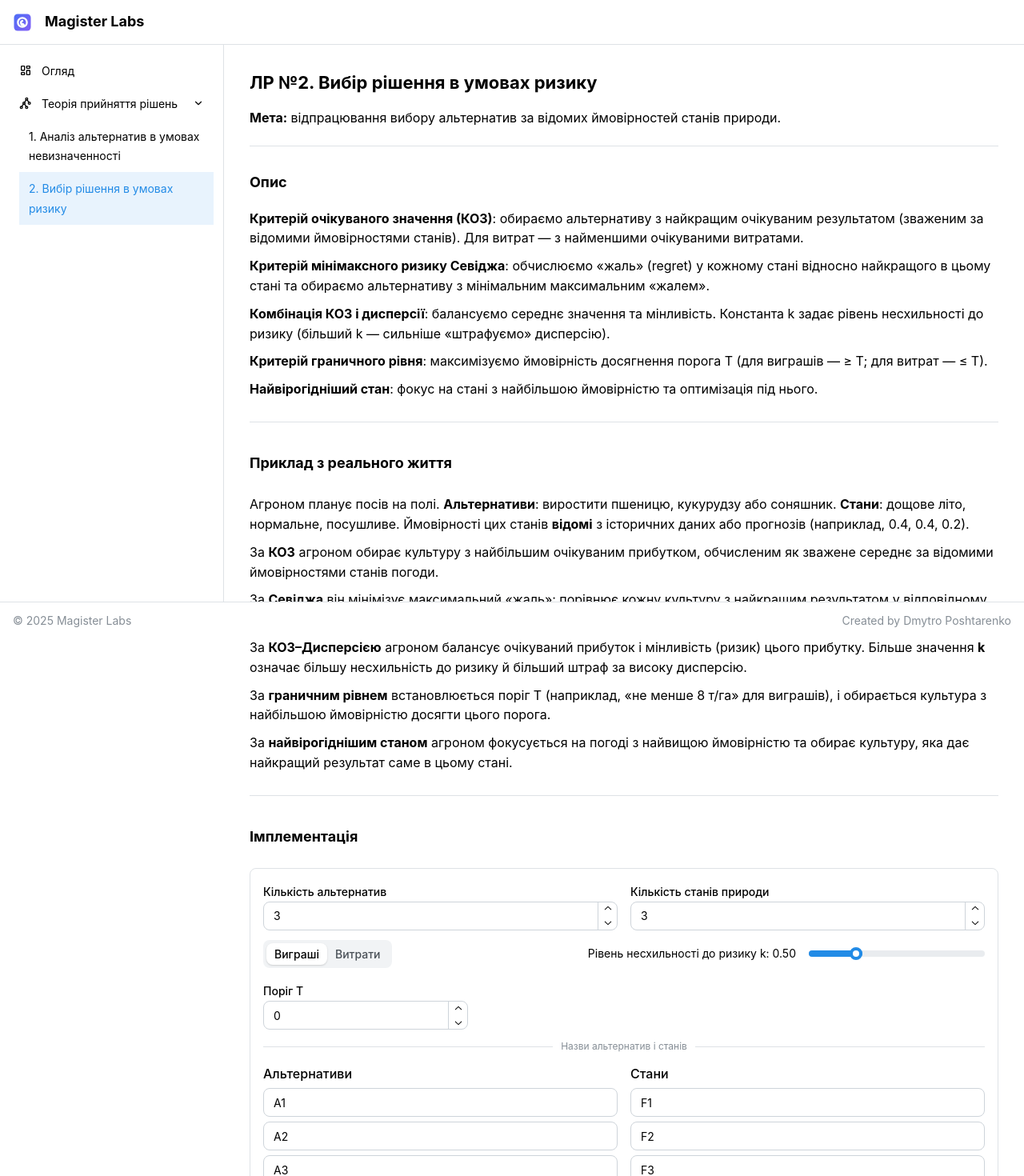
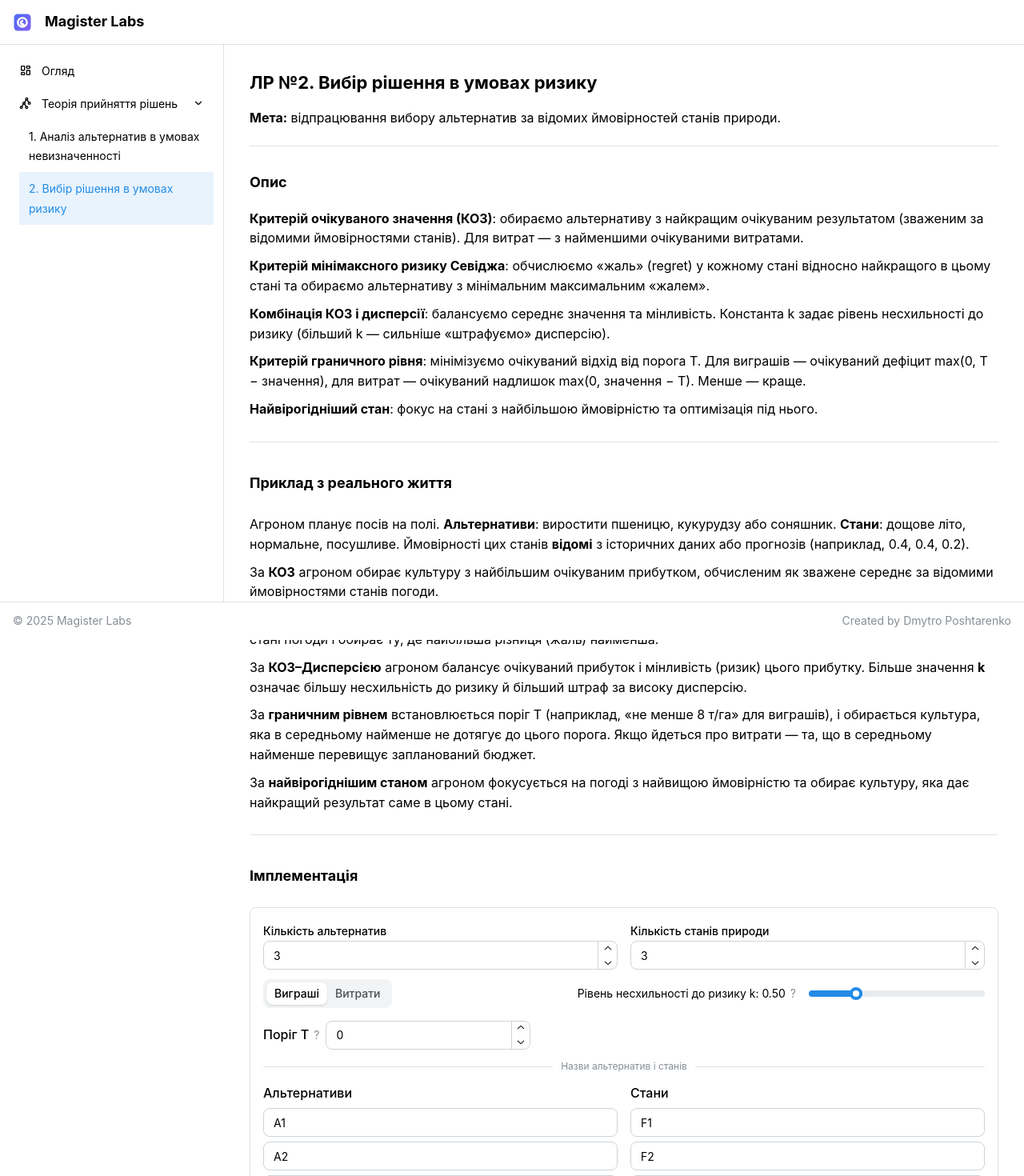
Before and after one commit to dmytro-poshtarenko/magister-labs, a React (Vite) app: page /tpr-lab-2 in a window 1280 px wide. Shown: the top 1470 px of the page at 80% size. Built offline with nearby package versions, Linux system fonts and the light colour scheme.

Commit message:
add comments and fixed one criteria in lab2

```diff
--- a/src/disciplines/decision-theory/Lab2.tsx
+++ b/src/disciplines/decision-theory/Lab2.tsx
@@ -13,16 +13,24 @@ import {
   TextInput,
   Divider,
   Alert,
+  Tooltip,
 } from '@mantine/core';
 
+// Орієнтація задачі: 'gain' — максимізація виграшів, 'cost' — мінімізація витрат
 type Orientation = 'gain' | 'cost';
 
+// Результати критеріїв ризику для кожної альтернативи
+// ev — очікуване значення (КОЗ/EMV)
+// savage — максимальний «жаль» (мінімакс Севіджа)
+// meanVariance — корисність mean − k·variance
+// threshold — очікуваний дефіцит/надлишок відносно порога T (менше — краще)
+// mostLikely — значення у найвірогіднішому стані
 type RiskCriteriaResults = {
   ev: number[];
-  savage: number[]; // max regret per alternative
-  meanVariance: number[]; // utility score
-  threshold: number[]; // probability of meeting threshold
-  mostLikely: number[]; // payoff in the most probable state
+  savage: number[];
+  meanVariance: number[];
+  threshold: number[];
+  mostLikely: number[];
   bestIndexByCriterion: {
     ev: number;
     savage: number;
@@ -32,10 +40,12 @@ type RiskCriteriaResults = {
   };
 };
 
+// Створює числову матрицю rows×cols, заповнену значенням fill
 function createMatrix(rows: number, cols: number, fill = 0): number[][] {
   return Array.from({ length: rows }, () => Array.from({ length: cols }, () => fill));
 }
 
+// Змінює розмір матриці: обрізає зайве та добиває нулями до потрібних розмірів
 function resizeMatrix(matrix: number[][], rows: number, cols: number): number[][] {
   const next = matrix.map((r) => r.slice(0, cols));
   while (next.length < rows) next.push(Array.from({ length: cols }, () => 0));
@@ -43,12 +53,21 @@ function resizeMatrix(matrix: number[][], rows: number, cols: number): number[][
   return next.slice(0, rows);
 }
 
+// Нормалізує ваги/ймовірності: приводить суму до 1; якщо сума некоректна — повертає рівні ваги
 function normalizeWeights(weights: number[]): number[] {
   const sum = weights.reduce((a, b) => a + (isFinite(b) ? b : 0), 0);
   if (sum <= 0) return Array.from({ length: weights.length }, () => 1 / weights.length);
   return weights.map((w) => w / sum);
 }
 
+/**
+ * Обчислює критерії для прийняття рішень в умовах ризику.
+ * payoffs — матриця виграшів/витрат: рядки — альтернативи, стовпці — стани природи
+ * probs — ймовірності станів природи (нормалізуються всередині)
+ * orientation — виграші чи витрати (визначає, що є «краще/гірше»)
+ * riskAversionK — рівень несхильності до ризику в моделі mean−k·variance
+ * threshold — порогове значення T (використовується для підрахунку очікуваного дефіциту/надлишку)
+ */
 function computeRiskResults(
   payoffs: number[][],
   probs: number[],
@@ -61,6 +80,7 @@ function computeRiskResults(
   const p = normalizeWeights(probs.slice(0, n));
   const isGain = orientation === 'gain';
 
+  // Найкраще значення в кожному стовпці (для побудови матриці «жалю»)
   const colBest: number[] = Array.from({ length: n }, (_, j) => {
     const colVals: number[] = Array.from({ length: m }, (_, i) => payoffs[i]?.[j] ?? 0);
     if (colVals.length === 0) return 0;
@@ -69,6 +89,7 @@ function computeRiskResults(
       : colVals.reduce((a, b) => (b < a ? b : a), colVals[0]!);
   });
 
+  // Матриця «жалю»: наскільки гірший результат за найкращий у стані
   const regretMatrix: number[][] = Array.from({ length: m }, (_, i) =>
     Array.from({ length: n }, (_, j) => {
       const v = payoffs[i]?.[j] ?? 0;
@@ -78,9 +99,11 @@ function computeRiskResults(
     }),
   );
 
+  // Очікуване значення альтернативи за відомих ймовірностей
   const expectedValue = (row: number[]): number =>
     row.reduce((acc, v, j) => acc + v * (p[j] ?? 0), 0);
 
+  // Дисперсія результату альтернативи (з урахуванням ймовірностей)
   const expectedVariance = (row: number[]): number => {
     const mean = expectedValue(row);
     return row.reduce((acc, v, j) => {
@@ -93,7 +116,7 @@ function computeRiskResults(
   const ev: number[] = [];
   const savage: number[] = [];
   const meanVariance: number[] = [];
-  const thrProb: number[] = [];
+  const thrGap: number[] = [];
   const mostLikely: number[] = [];
 
   const mostProbStateIndex = (() => {
@@ -117,26 +140,27 @@ function computeRiskResults(
 
     ev.push(mean);
 
-    // Savage: minimize max regret per row
+    // Севіджа: мінімізуємо максимальний «жаль» у рядку
     const maxRegret =
       regretMatrix[i]?.reduce((a, b) => (b > a ? b : a), regretMatrix[i]?.[0] ?? 0) ?? 0;
     savage.push(maxRegret);
 
-    // Mean-variance utility (maximize)
+    // Корисність mean − k·variance (максимізуємо)
     const utility = isGain ? mean - riskAversionK * variance : -(mean + riskAversionK * variance);
     meanVariance.push(utility);
 
-    // Threshold probability
-    const probMeet = row.reduce((acc, v, j) => {
-      const cond = isGain ? v >= threshold : v <= threshold;
-      return acc + (cond ? (p[j] ?? 0) : 0);
+    // Очікуваний дефіцит/надлишок відносно порога (менше — краще)
+    const gap = row.reduce((acc, v, j) => {
+      const diff = isGain ? Math.max(0, threshold - v) : Math.max(0, v - threshold);
+      return acc + (p[j] ?? 0) * diff;
     }, 0);
-    thrProb.push(probMeet);
+    thrGap.push(gap);
 
-    // Most likely event criterion
+    // Критерій найвірогіднішого стану
     mostLikely.push(row[mostProbStateIndex] ?? 0);
   }
 
+  // Повертає індекс найкращого/найгіршого елемента масиву залежно від pickBest
   const selectIndex = (arr: number[], pickBest: boolean): number => {
     if (arr.length === 0) return 0;
     let idx = 0;
@@ -155,25 +179,31 @@ function computeRiskResults(
     ev: selectIndex(ev, isGain),
     savage: selectIndex(savage, false),
     meanVariance: selectIndex(meanVariance, true),
-    threshold: selectIndex(thrProb, true),
+    threshold: selectIndex(thrGap, false),
     mostLikely: selectIndex(mostLikely, isGain),
   };
 
-  return { ev, savage, meanVariance, threshold: thrProb, mostLikely, bestIndexByCriterion };
+  return { ev, savage, meanVariance, threshold: thrGap, mostLikely, bestIndexByCriterion };
 }
 
 export default function TprLab2(): ReactElement {
+  // Кількість альтернатив та станів природи
   const [numAlt, setNumAlt] = useState<number>(3);
   const [numStates, setNumStates] = useState<number>(3);
+  // Матриця значень (виграші/витрати) та підписи
   const [matrix, setMatrix] = useState<number[][]>(() => createMatrix(3, 3));
   const [altNames, setAltNames] = useState<string[]>(['A1', 'A2', 'A3']);
   const [stateNames, setStateNames] = useState<string[]>(['F1', 'F2', 'F3']);
+  // Орієнтація задачі (виграші/витрати)
   const [orientation, setOrientation] = useState<Orientation>('gain');
+  // Ймовірності станів, параметр ризику k і поріг T
   const [probabilities, setProbabilities] = useState<number[]>([0.33, 0.33, 0.34]);
   const [riskK, setRiskK] = useState<number>(0.5);
   const [threshold, setThreshold] = useState<number>(0);
+  // Кеш результатів обчислення критеріїв
   const [computed, setComputed] = useState<RiskCriteriaResults | null>(null);
 
+  // Синхронізує розміри матриці, назв і векторів імовірностей
   const syncDimensions = (alts: number, states: number) => {
     setMatrix((prev) => resizeMatrix(prev, alts, states));
     setAltNames((prev) => {
@@ -193,12 +223,14 @@ export default function TprLab2(): ReactElement {
     });
   };
 
+  // Сума імовірностей (для валідації) та прапорець валідності
   const probSum = useMemo(
     () => probabilities.slice(0, numStates).reduce((a, b) => a + (isFinite(b) ? b : 0), 0),
     [probabilities, numStates],
   );
   const probValid = Math.abs(probSum - 1) < 1e-6;
 
+  // Підготує дані та запускає обчислення критеріїв
   const runCompute = () => {
     const weights = probabilities.slice(0, numStates);
     setComputed(
@@ -239,8 +271,9 @@ export default function TprLab2(): ReactElement {
             k задає рівень несхильності до ризику (більший k — сильніше «штрафуємо» дисперсію).
           </Text>
           <Text>
-            <b>Критерій граничного рівня</b>: максимізуємо ймовірність досягнення порога T (для
-            виграшів — ≥ T; для витрат — ≤ T).
+            <b>Критерій граничного рівня</b>: мінімізуємо очікуваний відхід від порога T. Для
+            виграшів — очікуваний дефіцит max(0, T − значення), для витрат — очікуваний надлишок
+            max(0, значення − T). Менше — краще.
           </Text>
           <Text>
             <b>Найвірогідніший стан</b>: фокус на стані з найбільшою ймовірністю та оптимізація під
@@ -273,7 +306,8 @@ export default function TprLab2(): ReactElement {
         </Text>
         <Text>
           За <b>граничним рівнем</b> встановлюється поріг T (наприклад, «не менше 8 т/га» для
-          виграшів), і обирається культура з найбільшою ймовірністю досягти цього порога.
+          виграшів), і обирається культура, яка в середньому найменше не дотягує до цього порога.
+          Якщо йдеться про витрати — та, що в середньому найменше перевищує запланований бюджет.
         </Text>
         <Text>
           За <b>найвірогіднішим станом</b> агроном фокусується на погоді з найвищою ймовірністю та
@@ -320,12 +354,32 @@ export default function TprLab2(): ReactElement {
               ]}
             />
             <Group>
-              <Text size="sm">Рівень несхильності до ризику k: {riskK.toFixed(2)}</Text>
+              <Group gap={6} align="center">
+                <Text size="sm">Рівень несхильності до ризику k: {riskK.toFixed(2)}</Text>
+                <Tooltip
+                  label="k — вага ризику у mean − k·variance; більше k — сильніший штраф за мінливість"
+                  withArrow
+                >
+                  <Text size="sm" c="dimmed" style={{ cursor: 'help' }}>
+                    ?
+                  </Text>
+                </Tooltip>
+              </Group>
               <Slider min={0} max={2} step={0.05} value={riskK} onChange={setRiskK} w={220} />
             </Group>
-            <Group>
+            <Group align="center" gap={8}>
+              <Group align="center" gap={6}>
+                <Text fw={500}>Поріг T</Text>
+                <Tooltip
+                  label="Поріг T: бажаний рівень. Для виграшів — мінімізуємо середній дефіцит; для витрат — середнє перевищення"
+                  withArrow
+                >
+                  <Text size="sm" c="dimmed" style={{ cursor: 'help' }}>
+                    ?
+                  </Text>
+                </Tooltip>
+              </Group>
               <NumberInput
-                label="Поріг T"
                 value={threshold}
                 onChange={(v) => {
                   const num = typeof v === 'number' ? v : typeof v === 'string' ? Number(v) : 0;
@@ -457,7 +511,7 @@ export default function TprLab2(): ReactElement {
                 <Table.Th>КОЗ (очікуване значення)</Table.Th>
                 <Table.Th>Севіджа (мінімаксний ризик)</Table.Th>
                 <Table.Th>КОЗ–Дисперсія (корисність)</Table.Th>
-                <Table.Th>Ймовірність досягнення порога</Table.Th>
+                <Table.Th>Очік. дефіцит/надлишок до T</Table.Th>
                 <Table.Th>Найвірогідніший стан</Table.Th>
               </Table.Tr>
             </Table.Thead>
@@ -502,7 +556,7 @@ export default function TprLab2(): ReactElement {
               {altNames[computed.bestIndexByCriterion.meanVariance] ??
                 `A${computed.bestIndexByCriterion.meanVariance + 1}`}
             </b>
-            ; Граничний рівень —{' '}
+            ; Граничний рівень (очікуваний дефіцит/надлишок) —{' '}
             <b>
               {altNames[computed.bestIndexByCriterion.threshold] ??
                 `A${computed.bestIndexByCriterion.threshold + 1}`}
```
Also changed, not shown: src/disciplines/decision-theory/Lab1.tsx (+30 -2 lines).
